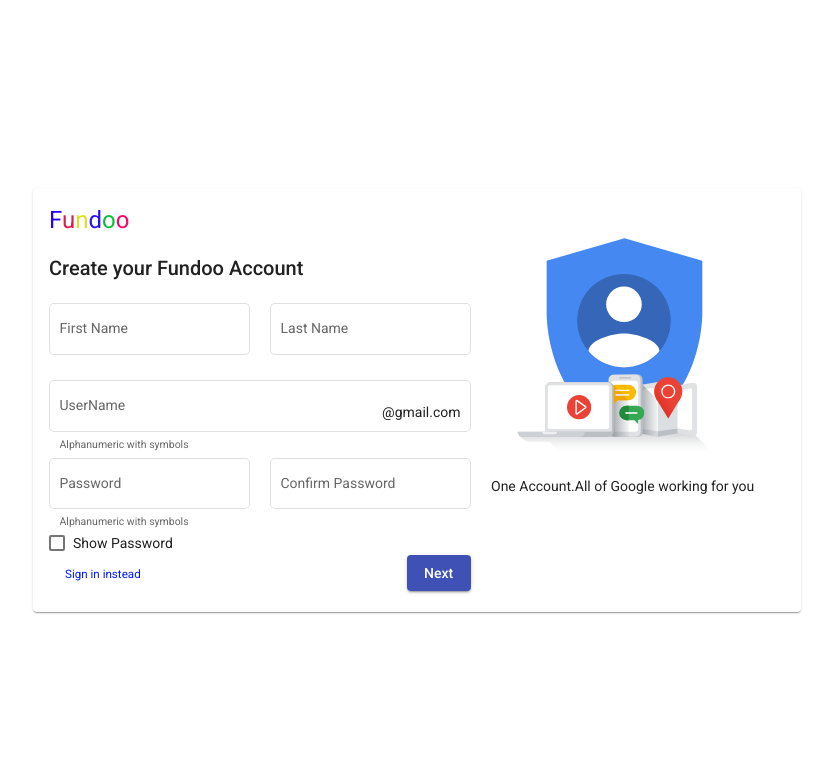
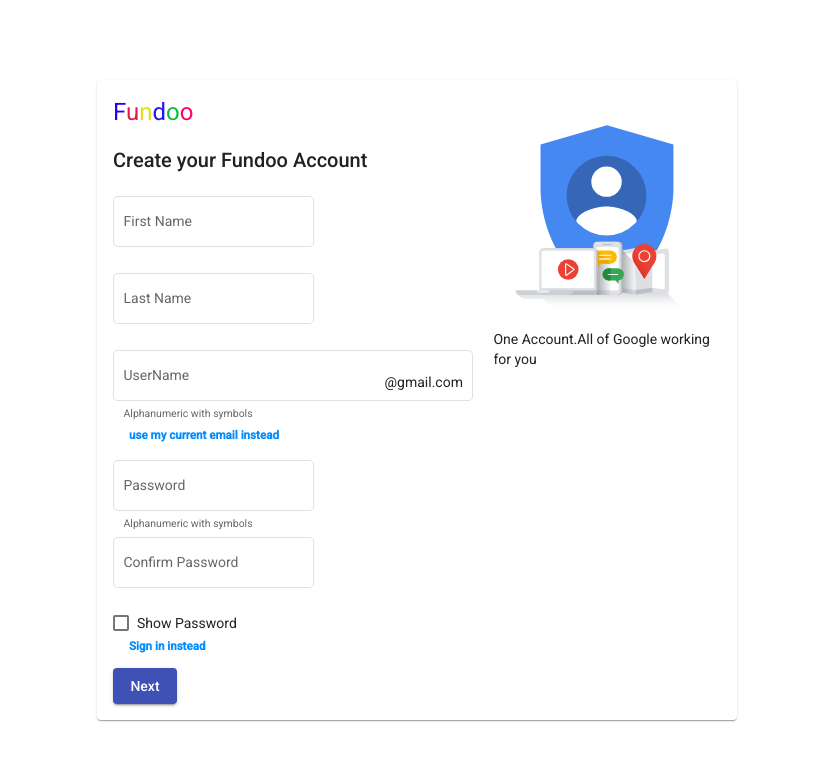
Before and after one commit to akhilkumar16/Fundoo_Front_End, an Angular app: page /registration in a window 1280 px wide. Shown: the top 760 px of the page, without its empty margins (223-1056 px from the left). Built offline with nearby package versions, Linux system fonts and the light colour scheme.

Commit message:
[Akhil] modified Added fundoo color

```diff
--- a/src/app/components/changepassword/changepassword.component.html
+++ b/src/app/components/changepassword/changepassword.component.html
@@ -1,6 +1,6 @@
-<div fxLayout="row" fxLayoutAlign="center center" style="color:#f5f6fa;width :100vw;height:100vh " >
+<div fxLayout="row" fxLayoutAlign="center center" style="color:#f5f6fa;width :100vw;height:100vh ">
     <mat-card>
-        <div fxLayout="column" fxLayoutAlign=" center center" style= "color:#151516">
+        <div fxLayout="column" fxLayoutAlign=" center center" style="color:#151516">
             <div>
                 <h1>
                     <span style="color:hsl(249, 100%, 50%)">F</span>
@@ -33,14 +33,19 @@
                 <mat-checkbox class="example-margin">Show Password</mat-checkbox>
                 <div fxLayout="row">
                     <button mat-flat-button>
-                        <h5 style="color:#001aff;">
-                            Skip
+                        <h5 style="color:#008cff;">
+                            <b>Skip</b>
                         </h5>
                     </button>
                 </div>
                 <div fxLayout="row">
                     <div fxLayoutGap=250px>
-                        <button mat-flat-button>Save password</button>
+                        <button mat-flat-button>
+                            <h5 style="color:#008cff;">
+                                <b> Save password
+                                </b>
+                            </h5>
+                        </button>
                         <button mat-raised-button color="primary">Next</button>
                     </div>
                 </div>
--- a/src/app/components/forgotpassword/forgotpassword.component.html
+++ b/src/app/components/forgotpassword/forgotpassword.component.html
@@ -1,4 +1,4 @@
-<div fxLayout="row" fxLayoutAlign="center center" style = "width :100vw;height:100vh">
+<div fxLayout="row" fxLayoutAlign="center center" style="width :100vw;height:100vh">
     <mat-card>
         <div fxLayout="column" fxLayoutAlign="center center">
             <div>
@@ -9,7 +9,7 @@
                     <span style="color:#2812f1">d</span>
                     <span style="color:hsl(135, 92%, 39%)">o</span>
                     <span style="color:#FF0066">o</span>
-                    </h1>
+                </h1>
                 <h2>
                     Account recovery
                     <h3>
@@ -24,14 +24,18 @@
                 <mat-checkbox class="example-margin">Show Password</mat-checkbox>
                 <div fxLayout="row">
                     <button mat-flat-button>
-                        <h5 style="color:#001aff;">
-                            Try another way<br>
+                        <h5 style="color:#008cff;">
+                            <b>Try another way</b>
                         </h5>
                     </button>
                 </div>
                 <div fxLayout="row">
-                    <div fxLayoutGap=250px>
-                        <button mat-flat-button>Forgot password?</button>
+                    <div fxLayoutGap=280px>
+                        <button mat-flat-button>
+                            <h5 style="color:#008cff;">
+                                <b>Forgot password?</b>
+                            </h5>
+                        </button>
                         <button mat-raised-button color="primary">Next</button>
                     </div>
                 </div>
--- a/src/app/components/login/login.component.html
+++ b/src/app/components/login/login.component.html
@@ -31,14 +31,19 @@
                 <mat-checkbox class="example-margin">Show Password</mat-checkbox>
                 <div fxLayout="row">
                     <button mat-flat-button>
-                        <h5 style="color:#001aff;">
-                            create account<br>
-                        </h5>
+                        <h4 style="color:#008cff;">
+                            <b>create account</b>
+                        </h4>
                     </button>
                 </div>
                 <div fxLayout="row">
                     <div fxLayoutGap=200px>
-                        <button mat-flat-button>Forgot password?</button>
+                        <button mat-flat-button>
+                            <h4 style="color:#008cff;">
+                                <b> Forgot password?
+                                </b>
+                            </h4>
+                        </button>
                         <button mat-raised-button color="primary">Next</button>
                     </div>
                 </div>
--- a/src/app/components/registration/registration.component.html
+++ b/src/app/components/registration/registration.component.html
@@ -1,6 +1,6 @@
 <div fxFlex=100 fxLayout="row" fxLayoutAlign="center center" style = "width :100vw;height:100vh">
-  <mat-card fxFlex=60>
-    <form fxLayout="row" fxLayoutGap="20px">
+  <mat-card fxFlex=50>
+    <div fxLayout="row" fxLayoutGap="20px">
       <div fxLayout="column">
         <div>
           <h1>
@@ -32,6 +32,13 @@
               <mat-hint>Alphanumeric with symbols</mat-hint>
             </mat-form-field>
           </div>
+          <div>
+            <button mat-flat-button>
+            <h5 style="color:#008cff;">
+            <b>use my current email instead</b>
+            </h5>
+            </button>
+          </div>
         </div>
         <div fxLayoutGap=20px>
           <mat-form-field appearance="outline">
@@ -48,8 +55,8 @@
         <div fxLayout="row">
           <div fxLayoutGap=250px>
           <button mat-flat-button>
-            <h5 style="color:#001aff;">
-              Sign in instead
+            <h5 style="color:#008cff;">
+              <b>Sign in instead</b>
             </h5>
             </button>
           <button mat-raised-button color="primary">Next</button>
@@ -62,6 +69,6 @@
           One Account.All of Google working for you
         </div>
       </div>
-    </form>
+    </div>
   </mat-card>
 </div>
```
Lines whose indentation alone changed are shown as unchanged.
